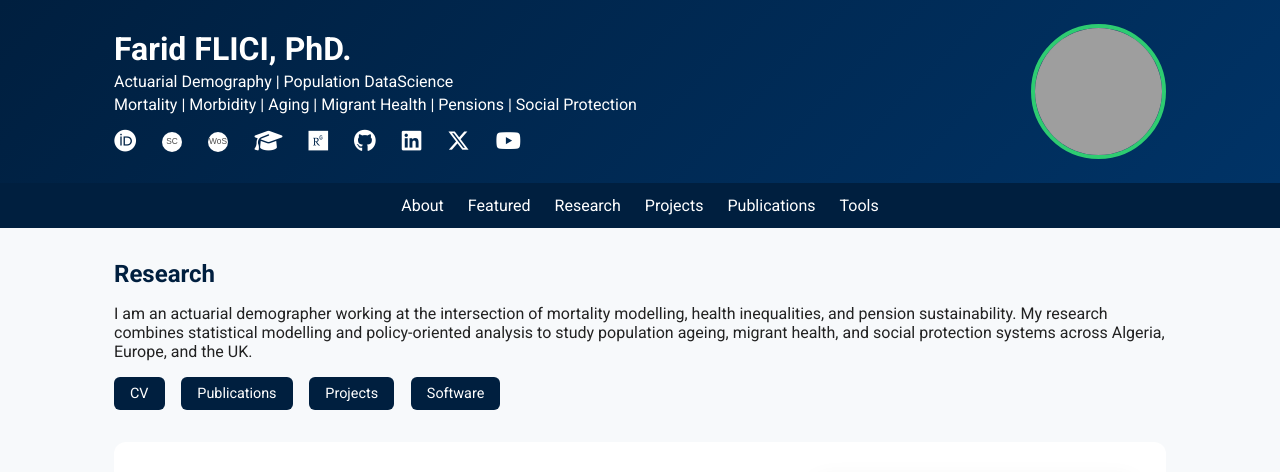
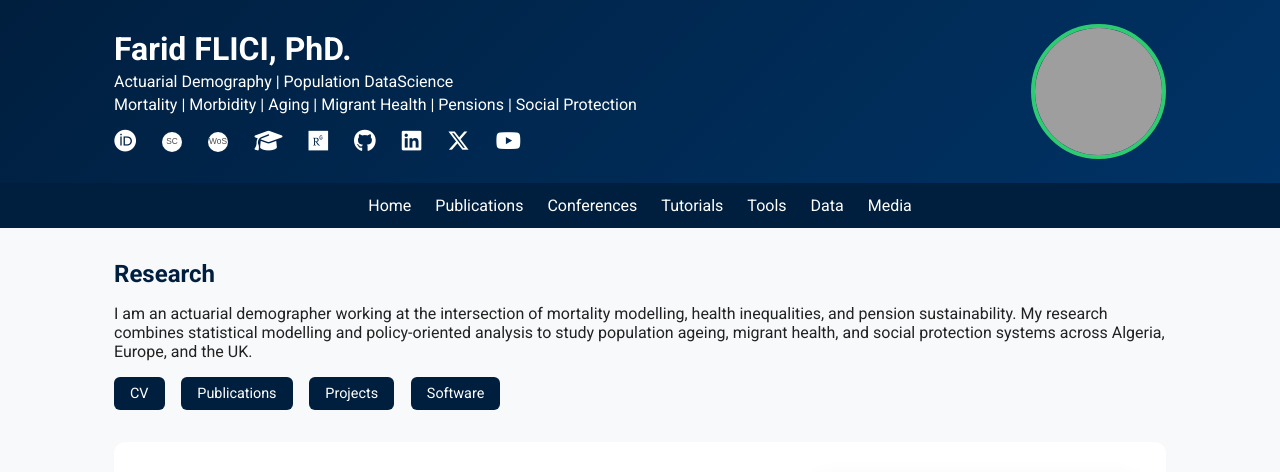
Before and after one commit to Farid-FLICI/farid-flici.github.io, a Jekyll site: the page index2.html, which Jekyll copies as it is, in a window 1280 px wide. Shown: the top 472 px of the page. Built offline with Jekyll 4.4.1, drawn with Linux system fonts in a browser that asks for light colours; grey boxes are pictures that could not be loaded.

Commit message:
Update index2.html

```diff
--- a/index2.html
+++ b/index2.html
@@ -125,12 +125,13 @@ footer{  background:var(--primary);  color:white;  text-align:center;  padding:2
 </header>
 
 <nav>
-<a href="#about">About</a>
-<a href="#featured">Featured</a>
-<a href="#research">Research</a>
-<a href="#projects">Projects</a>
-<a href="#publications">Publications</a>
-<a href="#tools">Tools</a>
+<a href="./index2.html">Home</a>
+<a href="./pub2.html">Publications</a>
+<a href="./conf2.html">Conferences</a>
+<a href="./tutorial2.html">Tutorials</a>
+<a href="./tools2.html">Tools</a>
+<a href="./data2.html">Data</a>
+<a href="./media2">Media</a>
 </nav>
 
 <main class="container">
```
